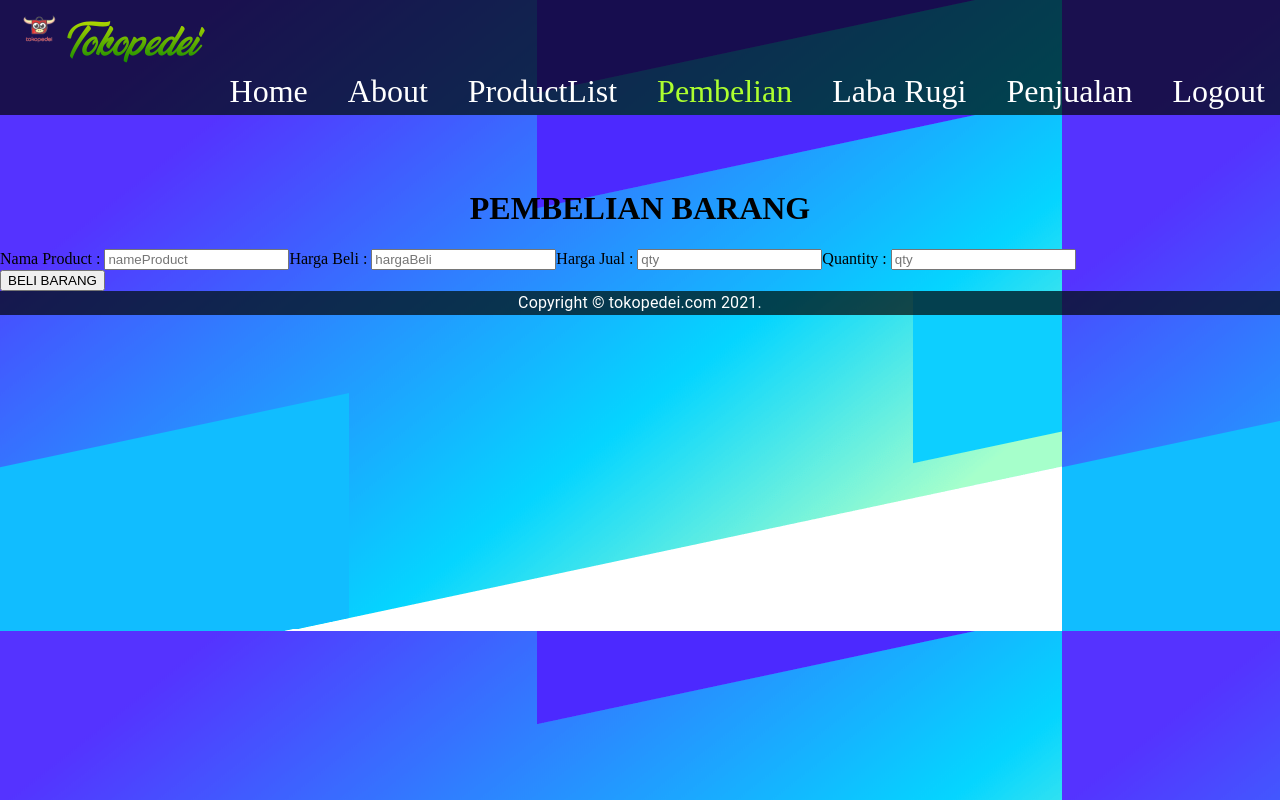
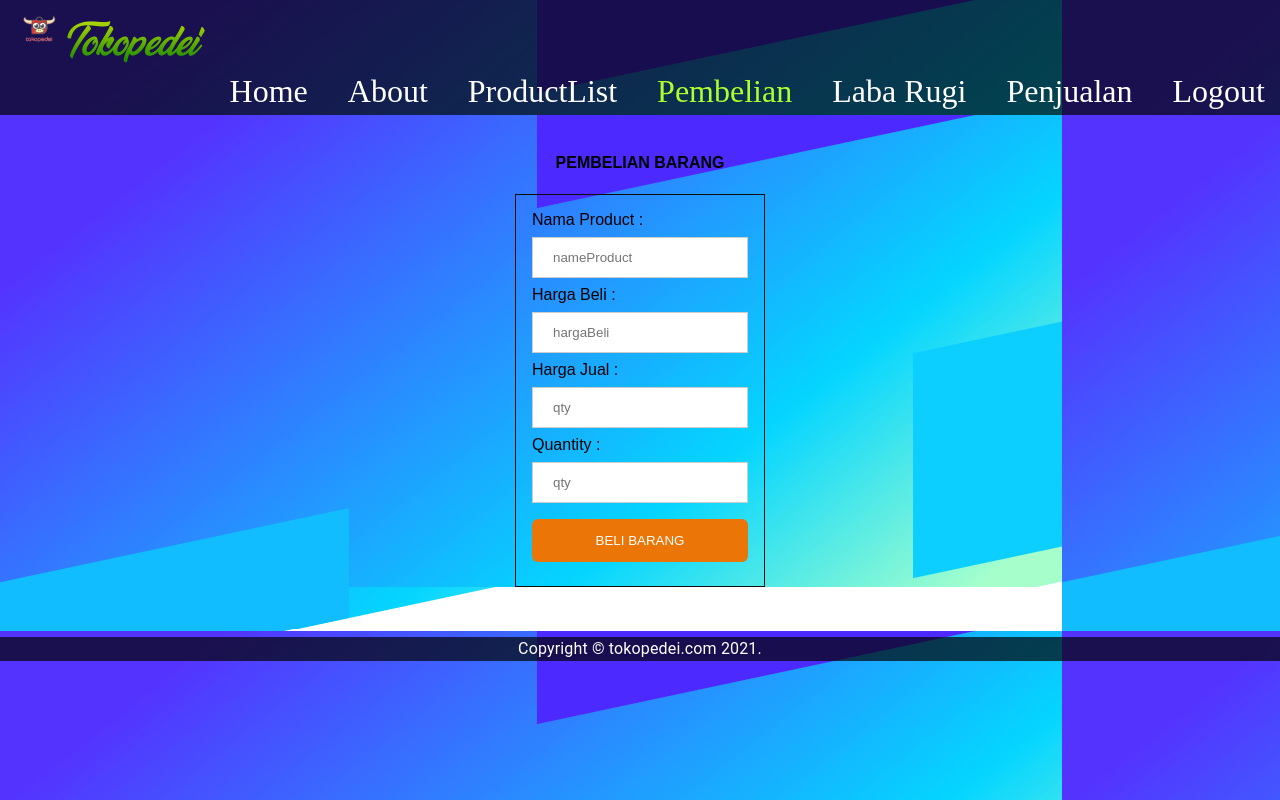
Before and after one commit to yantodev/Inventory-System, a React (Create React App) app: page / in a window 1280 px wide. Both pictures are taken after a click on the element "Pembelian". Built offline with nearby package versions, Linux system fonts and the light colour scheme; no server answers.

Commit message:
increment qty bug bug

```diff
--- a/src/template/page/Pembelian/Pembelian.js
+++ b/src/template/page/Pembelian/Pembelian.js
@@ -1,5 +1,5 @@
 import React, { Component } from "react";
-
+import "./pembelian.css";
 class Pembelian extends Component {
   constructor(props) {
     super(props);
@@ -20,18 +20,23 @@ class Pembelian extends Component {
         : "",
     };
   }
-  setValue = (e) =>
+  setValue = (e) => {
+    let target = parseInt(e.target.value);
+    let qty = parseInt(this.state.qty);
+    console.log("semvaak", target + qty);
     this.setState({
-      [e.target.name]: e.target.value,
+      [e.target.name]: target + qty,
     });
+    console.log("bajengan", qty);
+  };
 
-  // tambah = () => {
-  //   let oldQty= this.state.qty
-  //   oldQty
+  // tambah = (e) => {
+  //   let oldQty = this.state.qty;
+
   //   this.setState({
-  //     copyQty :
-  //   })
-  // }
+  //     copyQty:
+  //   });
+  // };
 
   componentWillUnmount() {
     this.props.clearUserEdit();
@@ -58,79 +63,78 @@ class Pembelian extends Component {
       this.state;
     return (
       <body className="background-register">
-        <div className="container-register">
-          <br />
-          <br />
+        <div className="container-pembelian">
           <br />
 
-          <h1 align="center" className="title-register">
+          <h4 align="center" className="title-pembelian">
             PEMBELIAN BARANG
-          </h1>
+          </h4>
 
           <div>
             <form className="form-container" onSubmit={this.addStok}>
               <div className="input-container">
                 <input type="hidden" value={id} />
                 <label>Nama Product : </label>
-                <label className="input-login">
+
                 <input
-                    className="input-login"
+                  className="input-pembelian"
                   type="text"
                   name="nameProduct"
                   value={nameProduct}
-                    onChange={this.setValue}
+                  // onChange={this.setValue}
                   placeholder="nameProduct"
                 />
-                </label>
+
                 <label>Harga Beli : </label>
-                <label className="input-login">
+
                 <input
-                    className="input-login"
+                  className="input-pembelian"
                   type="text"
                   name="hargaBeli"
                   placeholder="hargaBeli"
                   value={hargaBeli}
                   onChange={this.setValue}
                 />
-                </label>
+
                 <label>Harga Jual : </label>
-                <label className="input-login">
+
                 <input
-                    className="input-login"
+                  className="input-pembelian"
                   type="text"
                   name="hargaJual"
                   placeholder="qty"
                   value={hargaJual}
-                    onChange={this.setValue}
+                  // onChange={this.setValue}
                 />
-                </label>
+
                 <label>Quantity : </label>
-                <label className="input-login">
+
                 <input
-                    className="input-login"
+                  className="input-pembelian"
                   type="text"
                   name="qty"
                   placeholder="qty"
-                    value={qty}
+                  defaultValue={qty}
                   onChange={this.setValue}
                 />
-                </label>
+
                 <input type="hidden" value={thumbnailUrl} />
+                <button className="button-pembelian" type="submit">
+                  BELI BARANG
+                </button>
               </div>
               {/* {statusPembelian ? ( */}
-              {/* <button className="button-register" type="submit">
+              {/* <button className="button-pembelian" type="submit">
                   SAVE
                 </button> */}
               {/* ) : ( */}
               {/* <> */}
-              <button className="button-register" type="submit">
-                BELI BARANG
-              </button>
+
               {/* </> */}
               {/* )} */}
 
               {/* <label>Name : </label>
-            <label className="input-login">
+            <label className="input-pembelian">
               <input
                 className="input-login"
                 type="text"
--- /dev/null
+++ b/src/template/page/Pembelian/pembelian.css
@@ -0,0 +1,47 @@
+/* .header {
+    background: linear-gradient(rgba(0, 0, 0, 0.1), rgba(0, 0, 0, 0.4)),
+      url(https://images.unsplash.com/photo-1476370648495-3533f64427a2?ixid=MnwxMjA3fDB8MHxwaG90by1wYWdlfHx8fGVufDB8fHx8&ixlib=rb-1.2.1&auto=format&fit=crop&w=750&q=80);
+    height: 100vh;
+    background-size: cover;
+    background-position: center;
+    background-attachment: fixed;
+    font-size: var(--font-size-normal);
+  } */
+
+.container-pembelian {
+  font-family: Arial, Helvetica, sans-serif;
+  width: 250px;
+  margin: auto;
+  margin-bottom: 50px;
+}
+.form-container {
+  border: 1px solid #0e0d0d;
+}
+
+.input-pembelian {
+  width: 100%;
+  padding: 12px 20px;
+  margin: 8px 0;
+  display: inline-block;
+  border: 0.41px solid #ccc;
+  box-sizing: border-box;
+}
+
+.button-pembelian {
+  background-color: #eb7506;
+  color: white;
+  padding: 14px 20px;
+  margin: 8px 0;
+  border: none;
+  cursor: pointer;
+  width: 100%;
+  border-radius: 6px;
+}
+
+.button-pembelian:hover {
+  opacity: 0.8;
+}
+
+.input-container {
+  padding: 16px;
+}
```
Lines whose indentation alone changed are shown as unchanged.
